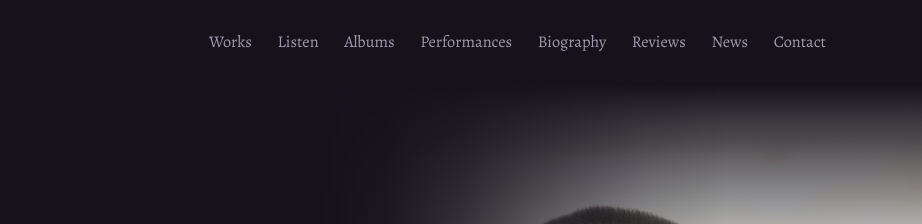
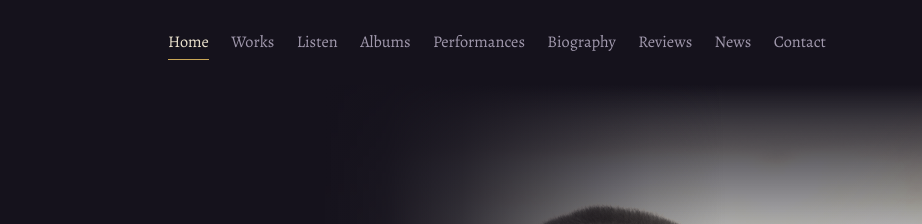
Before and after one commit to liquid1188/frank-larocca-site, an Eleventy site: page src/index.njk in a window 1280 px wide. Shown: the top 224 px of the page, 358-1280 px from the left. Built offline with nearby package versions, Linux system fonts and the light colour scheme; Eleventy itself is replaced by a stand-in of ours; files that its build step writes are made by us from their sources.

Commit message:
Home added to the main nav; menu button now takes over below 1000px

```diff
--- a/src/_includes/base.njk
+++ b/src/_includes/base.njk
@@ -28,6 +28,7 @@
       <a class="brand" href="/" aria-label="Frank La Rocca, home">{% include "mark.njk" %}<span>Frank La Rocca</span></a>
       <button class="menu-btn" aria-expanded="false" aria-controls="nav">Menu</button>
       <nav class="site-nav" id="nav">
+        <a href="/"{% if page.url == "/" %} aria-current="page"{% endif %}>Home</a>
         <a href="/works/"{% if "/works" in page.url %} aria-current="page"{% endif %}>Works</a>
         <a href="/listen/"{% if "/listen" in page.url %} aria-current="page"{% endif %}>Listen</a>
         <a href="/recordings/"{% if "/recordings" in page.url %} aria-current="page"{% endif %}>Albums</a>
--- a/src/css/style.css
+++ b/src/css/style.css
@@ -53,12 +53,12 @@ em { font-style: italic; }
 .brand svg { width: 84px; height: 42px; flex: none; }
 .brand span { font-family: var(--display); font-size: 1.55rem; font-weight: 600; letter-spacing: .005em; line-height: 1; padding-top: .1em; white-space: nowrap; }
 .brand:hover { color: var(--vellum); }
-.site-nav { display: flex; gap: 1.6rem; align-items: center; }
+.site-nav { display: flex; gap: 1.4rem; align-items: center; }
 .site-nav a { font-size: 1.02rem; text-decoration: none; color: var(--ash); padding: .2rem 0; border-bottom: 1px solid transparent; }
 .site-nav a:hover { color: var(--vellum); }
 .site-nav a[aria-current="page"] { color: var(--vellum); border-bottom-color: var(--gold); }
 .menu-btn { display: none; background: none; border: 1px solid var(--gold-dim); color: var(--vellum); font: inherit; font-size: 1rem; padding: .45rem .9rem; border-radius: 2px; cursor: pointer; }
-@media (max-width: 880px) {
+@media (max-width: 1000px) {
   .menu-btn { display: inline-block; }
   .brand svg { width: 64px; height: 32px; }
   .brand span { font-size: 1.3rem; }
```
